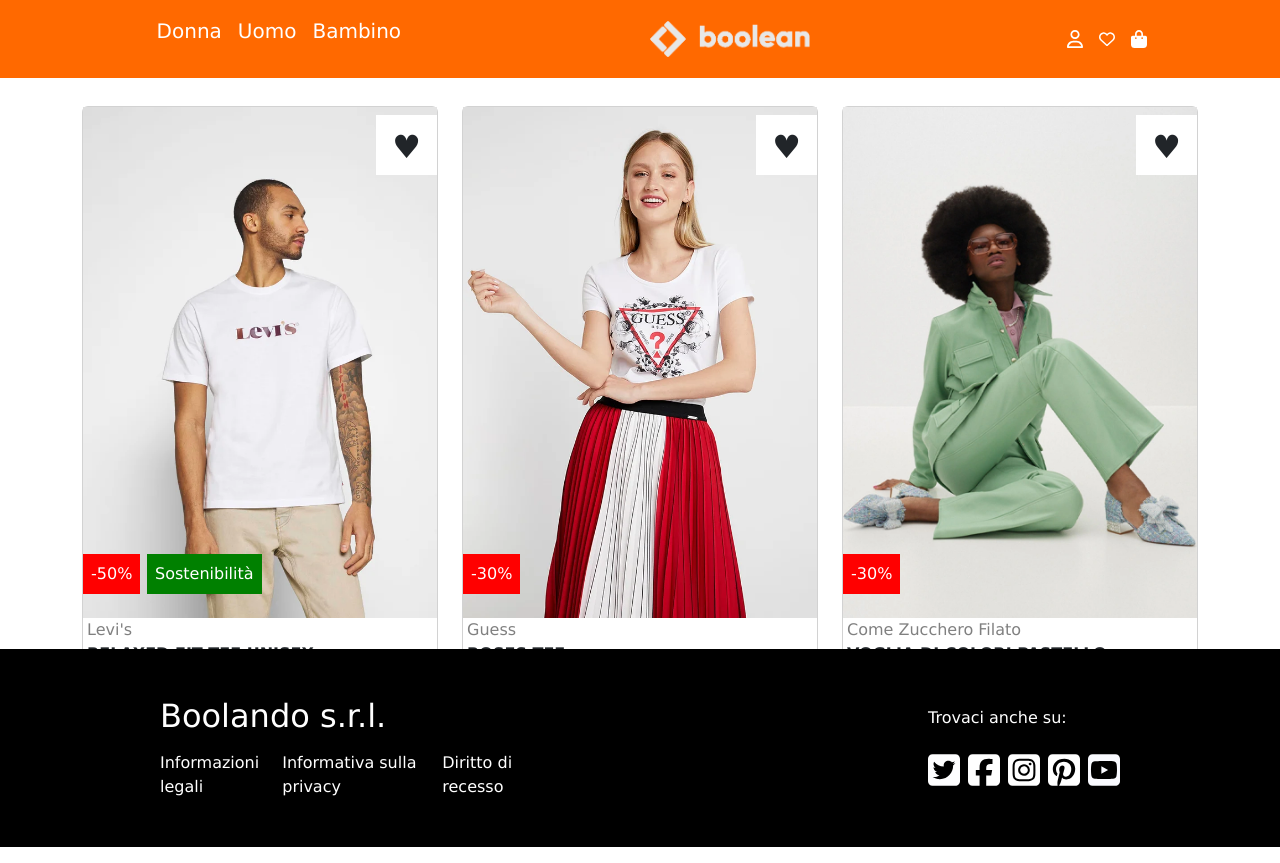
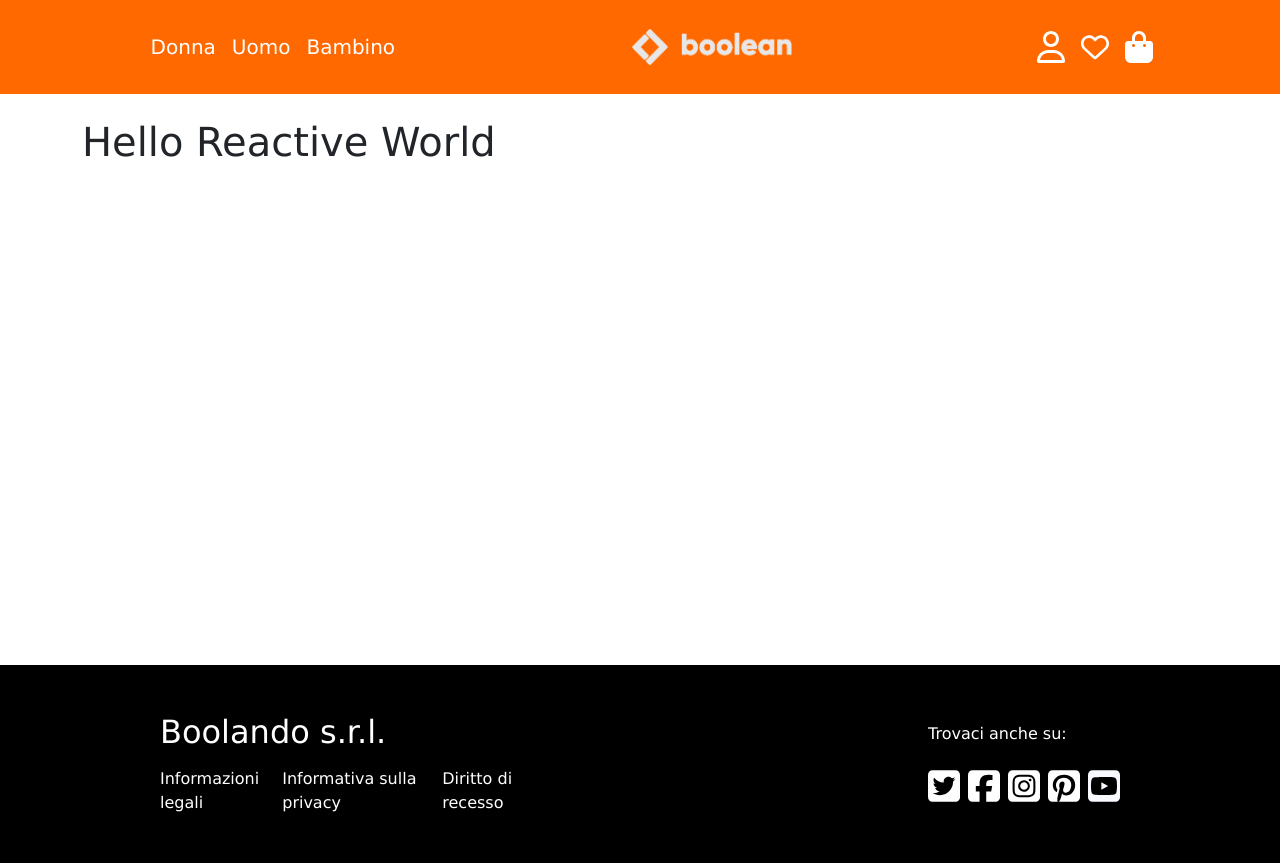
Before and after one commit to nicodellolio/vite-boolando, a Vue app: page / in a window 1280 px wide. Built offline with nearby package versions, Linux system fonts and the light colour scheme.

Commit message:
install json-server + implement into AppMain

```diff
--- a/package.json
+++ b/package.json
@@ -5,6 +5,7 @@
   "type": "module",
   "scripts": {
     "dev": "vite",
+    "serve": "json-server --watch src/db.json",
     "build": "vite build",
     "preview": "vite preview"
   },
--- a/src/assets/scss/partials/_header.scss
+++ b/src/assets/scss/partials/_header.scss
@@ -11,10 +11,13 @@
     color: $text_light;
 }
 
-.target ul {
-    display: flex;
-    gap: 1rem;
-    list-style: none;
+.target{
+    .target_list {
+        display: flex;
+        gap: 1rem;
+        list-style: none;
+        margin-top: 1rem;
+    }
 }
 
 #logo img {
@@ -22,7 +25,7 @@
 }
 
 #call_to_action img {
-    width: 2rem;
+    width: 2.75rem;
     padding: 0.5rem;
 }
 
--- a/src/components/AppHeader.vue
+++ b/src/components/AppHeader.vue
@@ -1,9 +1,11 @@
 <script>
+import ProductCard from './ProductCard.vue';
 export default {
     name: 'AppHeader',
 
     data() {
         return {
+            wishlist: false,
             targets: ['Donna', 'Uomo', 'Bambino'],
             hIcons: ['user', 'heart', 'shopping-bag']
         }
@@ -17,7 +19,7 @@
     <header id="site_header">
         <!-- /#target -->
         <div class="target">
-            <ul class="target">
+            <ul class="target_list">
                 <li v-for="target in targets">{{ target }}</li>
             </ul>
         </div>
@@ -28,6 +30,7 @@
         <!-- /#call_to_action -->
         <div id="call_to_action">
             <img v-for="icon in hIcons" :src="'/public/img/' + icon + '.svg'" alt="">
+            <span v-if="wishlist">OH TESSS</span>
         </div>
     </header>
 
--- a/src/components/AppMain.vue
+++ b/src/components/AppMain.vue
@@ -1,6 +1,5 @@
 <script>
-
-import { products } from '../objects.js';
+import { state } from '../state.js';
 import ProductCard from './ProductCard.vue';
 
 export default {
@@ -10,7 +9,7 @@
     },
     data() {
         return {
-            products: products
+            state, //state : state,//
         }
     }
 };
@@ -23,7 +22,8 @@
 
             <div class="row row-cols-1 row-cols-sm-3">
 
-                <ProductCard v-for="product in products" :identify="product.id"
+                <ProductCard v-for="product in products"
+                :identify="product.id"
                 :frontImage="product.frontImage"
                 :backImage="product.backImage"
                 :brand="product.brand"
@@ -33,6 +33,7 @@
                 />
 
             </div>
+            <h1>{{ state.message }}</h1>
 
         </div>
     </main>
--- a/src/components/ProductCard.vue
+++ b/src/components/ProductCard.vue
@@ -1,4 +1,5 @@
 <script>
+import AppHeader from './AppHeader.vue';
 export default {
     name: 'ProductCard',
     props: [
@@ -14,12 +15,14 @@
     data(){
         return{
             hover: false,
-            hoverHeart: false
+            hoverHeart: false,
+            wishlist: false
         }
     },
     methods:{
         like(){
             this.hoverHeart= true;
+            wishlist = true
         }
     }
 }
--- a/src/objects.js
+++ b/src/db.json
@@ -1,5 +1,5 @@
 
-export const products = [
+{ "products": [
     {
         "id": 1,
         "frontImage": "1.webp",
@@ -102,4 +102,4 @@
             }
         ]
     }
-]
+]}
--- /dev/null
+++ b/src/state.js
@@ -0,0 +1,6 @@
+import { reactive } from "vue";
+
+export const state = reactive ({
+    message: 'Hello Reactive World',
+    //methods below
+})
```
Also changed, not shown: 1 other file (tests, documents, lock files or other folders).
